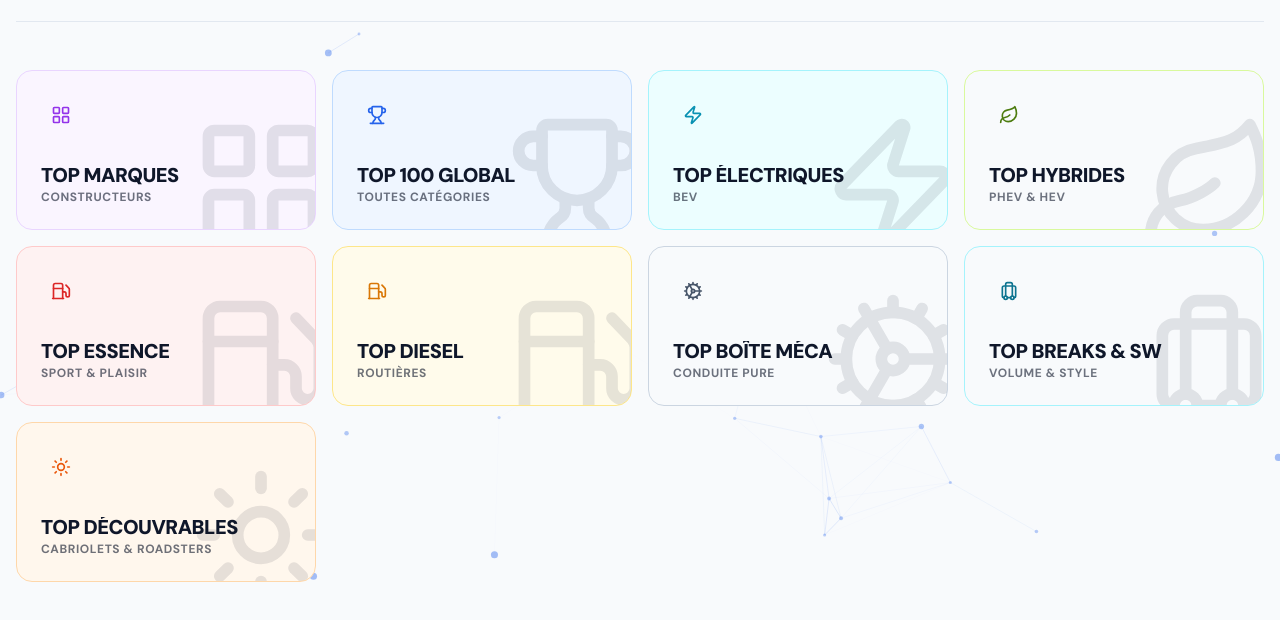
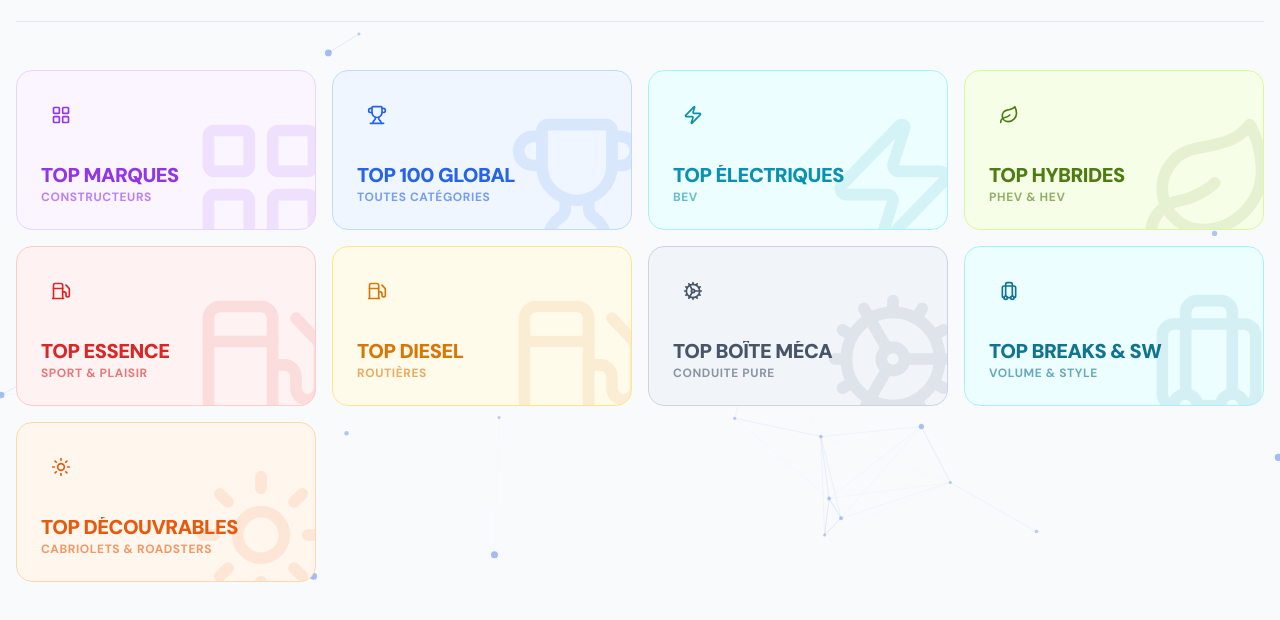
Before and after one commit to Hitekk47/MetaCarScore, a Next.js app: page /tops in a window 1280 px wide. Shown: the part 216-836 px from the top of the page. Built offline with nearby package versions, Linux system fonts and the light colour scheme; no server answers.

Commit message:
feat: simplify background color logic in GenericDirectoryClient component
Co-authored-by: Hitekk47 <54647949+Hitekk47@users.noreply.github.com>

```diff
--- a/src/components/pages/GenericDirectoryClient.tsx
+++ b/src/components/pages/GenericDirectoryClient.tsx
@@ -138,7 +138,7 @@ export default function GenericDirectoryClient({ title, subtitle, items, placeho
                                 href={item.href}
                                 className={cn(
                                     "group relative block h-40 rounded-2xl overflow-hidden border transition-all duration-300 hover:shadow-lg",
-                                    item.colorClass ? item.colorClass.replace('text-', 'bg-').replace('600', '50') : "bg-white border-slate-200 hover:border-slate-400"
+                                    item.colorClass ?? "bg-white border-slate-200 hover:border-slate-400"
                                 )}
                             >
                                 <div className="absolute -right-4 -bottom-6 opacity-10 pointer-events-none select-none transition-transform duration-500 group-hover:scale-110 group-hover:-rotate-12">
```
